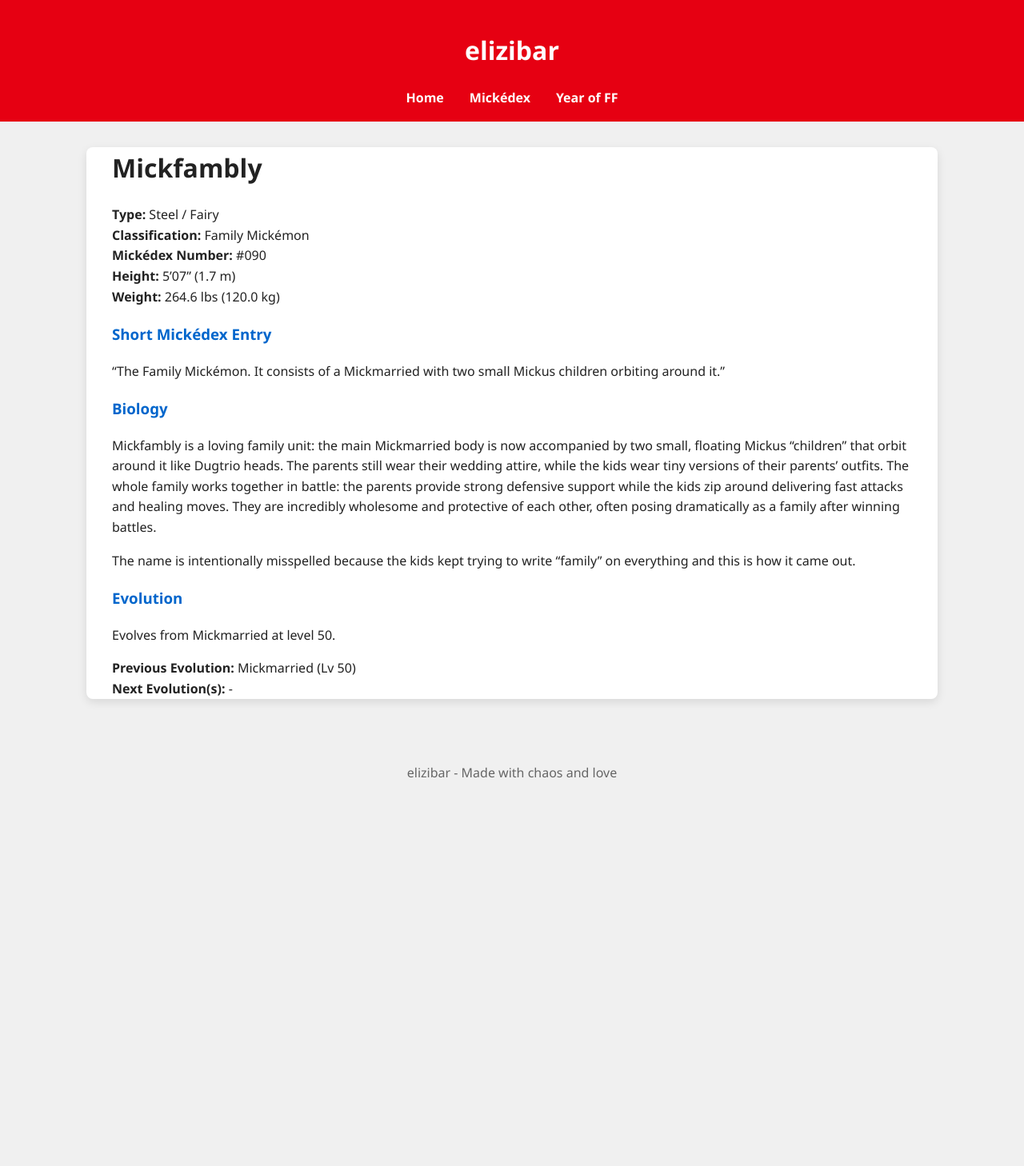
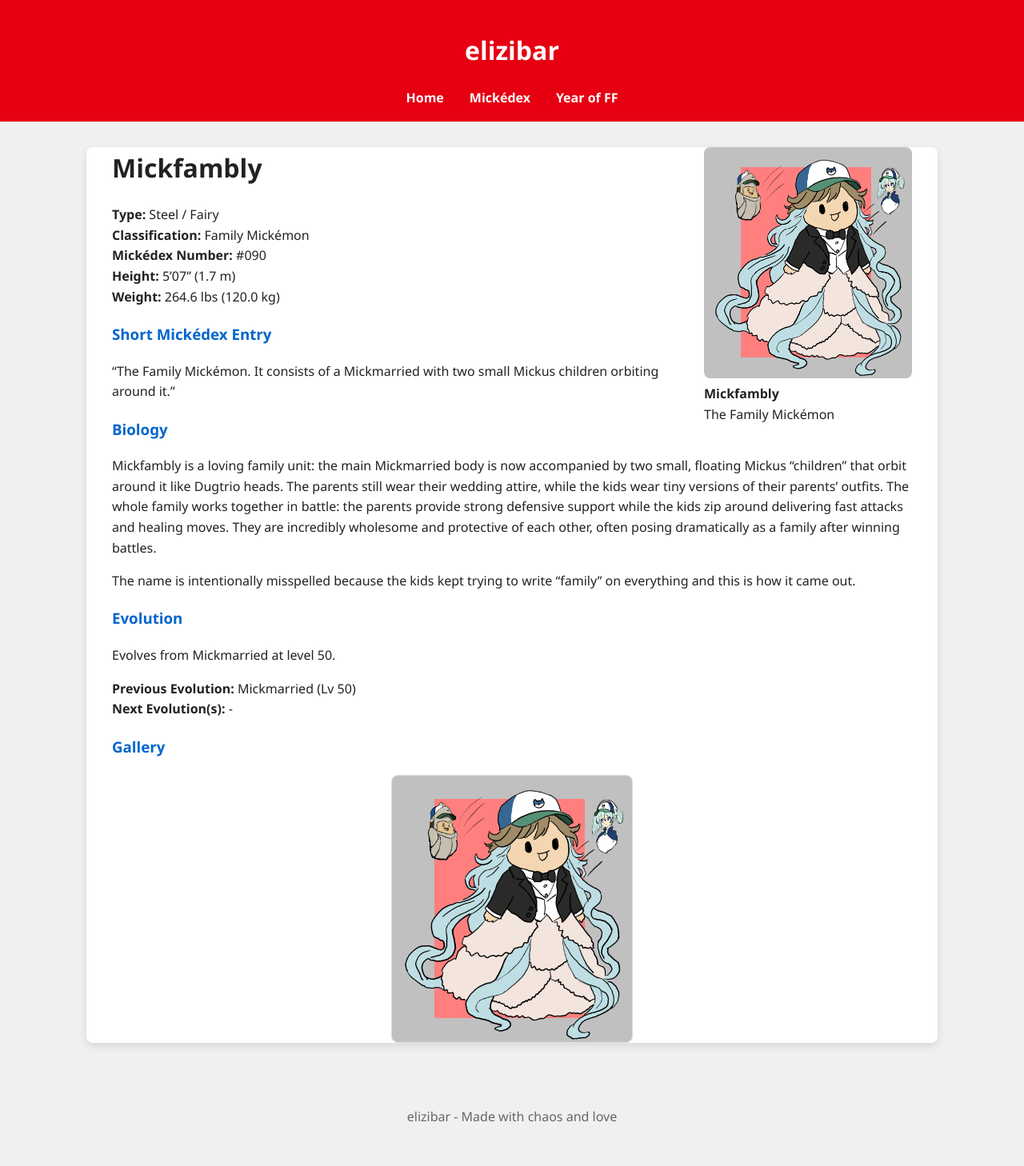
Before and after one commit to elizibar/elizibar.github.io, a Jekyll site: the page built from mickedex/family/mickfambly.md, in a window 1280 px wide. Shown: the whole page at 80% size. Built offline with Jekyll 4.4.1, drawn with Linux system fonts in a browser that asks for light colours; before the commit the page ends 1028 px from its top, so only the background shows below that.

Commit message:
mickfambly

```diff
--- a/mickedex/family/mickfambly.md
+++ b/mickedex/family/mickfambly.md
@@ -3,6 +3,11 @@
 layout: default
 permalink: /mickedex/mickfambly/
 ---
+
+<figure style="float: right; margin: 0 0 20px 20px; width: 260px;">
+  <img src="/assets/images/mickfambly.png" alt="Mickfambly" style="width: 100%; border-radius: 8px;">
+  <figcaption><strong>Mickfambly</strong><br>The Family Mickémon</figcaption>
+</figure>
 
 # Mickfambly
 
@@ -26,3 +31,6 @@
 
 **Previous Evolution:** Mickmarried (Lv 50)
 **Next Evolution(s):** -
+
+### Gallery
+![Mickfambly](/assets/images/mickfambly.png){:width="30%" style="display: block; margin: 20px auto; border: 1px solid #ddd; border-radius: 8px;"}
```
Also changed, not shown: assets/images/mickfambly.png (added).
